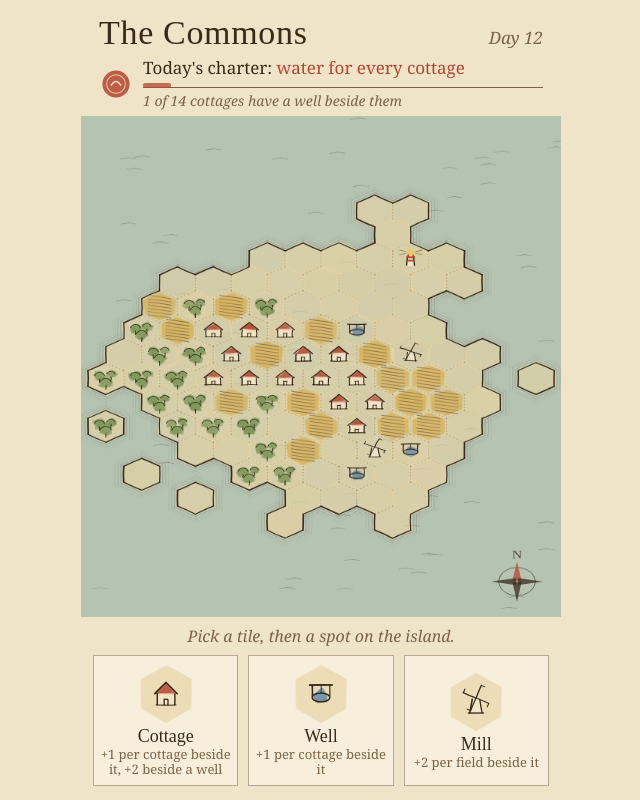
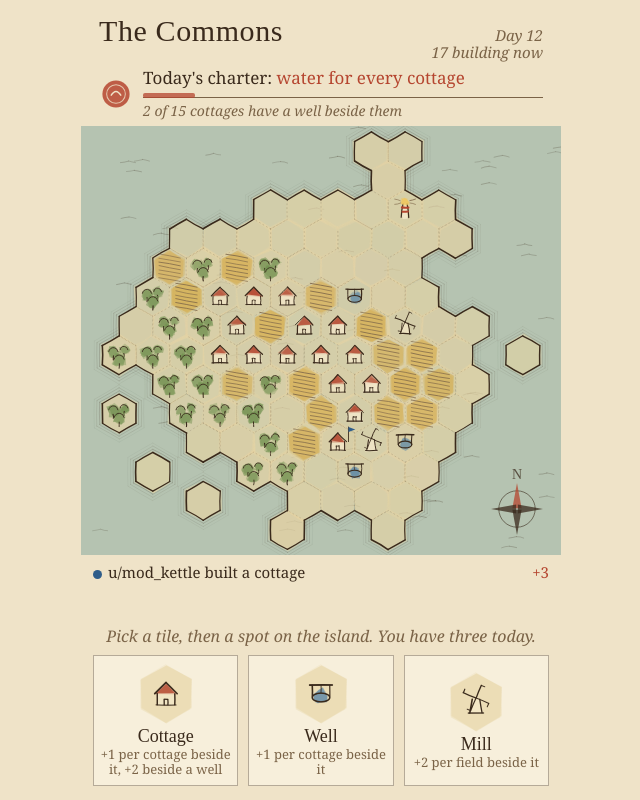
Before and after one commit to pythonhack000/feudlands, a plain HTML site: page prototype/index.html in a window 1280 px wide. Shown: the whole page, without its empty margins (319-959 px from the left). Drawn offline with Linux system fonts and the light colour scheme; a web font is replaced by a local one.

Commit message:
feat: live island: other players build in front of you, pennants, feed, three tiles a day; fix pointer offset

```diff
--- a/prototype/index.html
+++ b/prototype/index.html
@@ -25,8 +25,8 @@
   main { width: 100%; max-width: 480px; height: 100vh; display: flex; flex-direction: column; }
   header { padding: 14px 18px 6px; }
   .title-row { display: flex; align-items: baseline; justify-content: space-between; gap: 12px; }
-  h1 { font-family: 'IM Fell English SC', serif; font-weight: 400; font-size: 34px; margin: 0; letter-spacing: 0.02em; }
-  .day { font-style: italic; color: var(--ink-soft); font-size: 17px; }
+  h1 { font-family: 'IM Fell English SC', serif; font-weight: 400; font-size: 30px; margin: 0; letter-spacing: 0.02em; white-space: nowrap; }
+  .day { font-style: italic; color: var(--ink-soft); font-size: 15px; text-align: right; line-height: 1.15; }
   .charter { margin-top: 6px; display: flex; gap: 10px; align-items: center; }
   .seal { width: 34px; height: 34px; flex: none; }
   .charter p { margin: 0; font-size: 17px; line-height: 1.2; }
@@ -40,6 +40,13 @@
   .tray { padding: 8px 12px 14px; }
   .status { text-align: center; font-style: italic; color: var(--ink-soft); font-size: 16px; margin: 0 0 8px; min-height: 20px; }
   .cards { display: flex; gap: 10px; }
+  .feed { list-style: none; margin: 0 0 6px; padding: 0; font-size: 15px; height: 56px; overflow: hidden; }
+  .feed li { display: flex; gap: 6px; align-items: baseline; line-height: 1.2; animation: inkin .5s ease-out; }
+  .feed li:nth-child(2) { opacity: .7; } .feed li:nth-child(3) { opacity: .45; }
+  .feed i { width: 9px; height: 9px; border-radius: 50%; flex: none; display: inline-block; transform: translateY(1px); }
+  .feed b { font-weight: 400; } .feed em { color: var(--vermilion); font-style: normal; margin-left: auto; }
+  @keyframes inkin { from { opacity: 0; transform: translateY(6px); } }
+  @media (prefers-reduced-motion: reduce) { .feed li { animation: none; } }
   .card { flex: 1; background: rgba(255,250,236,.55); border: 1px solid rgba(58,42,28,.35); padding: 6px 6px 8px; text-align: center; cursor: pointer; font: inherit; color: inherit; transition: transform .15s, border-color .15s; }
   .card canvas { width: 64px; height: 64px; margin: 0 auto; }
   .card b { display: block; font-family: 'IM Fell English SC', serif; font-weight: 400; font-size: 18px; }
@@ -54,7 +61,7 @@
   <header>
     <div class="title-row">
       <h1>The Commons</h1>
-      <span class="day">Day 12</span>
+      <span class="day">Day 12<br><span id="here">17</span> building now</span>
     </div>
     <div class="charter">
       <svg class="seal" viewBox="0 0 40 40" aria-hidden="true">
@@ -74,7 +81,8 @@
     <div class="tip" id="tip"></div>
   </div>
   <div class="tray">
-    <p class="status" id="status">Pick a tile, then a spot on the island.</p>
+    <ol class="feed" id="feed" aria-live="polite"></ol>
+    <p class="status" id="status">Pick a tile, then a spot on the island. You have three today.</p>
     <div class="cards" id="cards"></div>
   </div>
 </main>
@@ -229,7 +237,7 @@ function layout() {
   size = Math.min(box.width / (maxX - minX), box.height / (maxY - minY));
   ox = box.width / 2 - size * (minX + maxX) / 2; oy = box.height / 2 - size * (minY + maxY) / 2;
 }
-let hover = null, picked = null, placed = null;
+let hover = null, picked = null;
 function draw() {
   g.setTransform(dpr, 0, 0, dpr, 0, 0);
   const w = canvas.width / dpr, h = canvas.height / dpr;
@@ -261,20 +269,43 @@ function draw() {
       else if (hash(c.q, c.r, i) > 0.35) { g.setLineDash([1, 3]); inkLine(a.x, a.y, b.x, b.y, rand, 0.5, 'rgba(58,42,28,.3)'); g.setLineDash([]); }
     });
   }
-  // Tiles.
-  for (const c of land) if (c.tile) drawTile(c.tile, center(c), size, rng(c.q * 31 + c.r * 17 + 3));
-  // Your tile today, circled in red.
-  if (placed) { const p = center(placed); g.strokeStyle = C.roof; g.lineWidth = 1.6; g.beginPath(); g.ellipse(p.x, p.y, size * 1.05, size * .95, -0.2, 0.2, Math.PI * 2.1); g.stroke(); }
+  // Tiles, with today's newest drawing themselves in.
+  const now = performance.now();
+  for (const c of land) {
+    if (!c.tile) continue;
+    const age = c.bornAt ? now - c.bornAt : Infinity;
+    const p = center(c);
+    if (age < INK_MS) {
+      const k = age / INK_MS;
+      g.save(); g.globalAlpha = k; g.translate(p.x, p.y); g.scale(0.6 + 0.4 * k, 0.6 + 0.4 * k); g.translate(-p.x, -p.y);
+      drawTile(c.tile, p, size, rng(c.q * 31 + c.r * 17 + 3)); g.restore();
+    } else drawTile(c.tile, p, size, rng(c.q * 31 + c.r * 17 + 3));
+  }
+  // Today's builders plant a pennant in their colour; yours are red.
+  for (const c of land) if (c.tile && c.day === TODAY) pennant(center(c), colourOf(c.by));
+  // A name and score float above each fresh build for a moment.
+  for (const c of land) {
+    const age = c.bornAt ? now - c.bornAt : Infinity;
+    if (age > LABEL_MS) continue;
+    const p = center(c), k = Math.min(1, age / 300) * Math.min(1, (LABEL_MS - age) / 500);
+    g.save(); g.globalAlpha = k; g.font = `italic ${Math.round(size * 0.7)}px 'IM Fell English', serif`; g.textAlign = 'center';
+    const text = `${c.by === 'you' ? 'you' : 'u/' + c.by}  +${c.points}`;
+    const tw = g.measureText(text).width, y = p.y - size * 1.45 - (age / LABEL_MS) * size * 0.4;
+    g.fillStyle = 'rgba(239,227,200,.92)'; g.fillRect(p.x - tw / 2 - 5, y - size * 0.62, tw + 10, size * 0.85);
+    g.strokeStyle = colourOf(c.by); g.lineWidth = 1; g.strokeRect(p.x - tw / 2 - 5, y - size * 0.62, tw + 10, size * 0.85);
+    g.fillStyle = C.ink; g.fillText(text, p.x, y); g.restore();
+  }
   // Hover preview.
-  if (hover && picked && canPlace(picked, hover)) {
+  if (hover && pickedType() && canPlace(pickedType(), hover)) {
     const p = center(hover);
     wash(corners(hover, size * 0.95), C.roof, rand, 0.1, 2);
-    drawTile(picked, p, size, rng(1), true);
-    const pts = score(picked, hover);
+    drawTile(pickedType(), p, size, rng(1), true);
+    const pts = score(pickedType(), hover);
     g.font = `italic ${Math.round(size * 0.85)}px 'IM Fell English', serif`; g.fillStyle = C.roof; g.textAlign = 'center';
-    g.fillText(pts ? `+${pts}` : '+0', p.x + size * 0.9, p.y - size * 0.8);
-  } else if (hover && picked && hover.land) {
-    g.strokeStyle = 'rgba(58,42,28,.4)'; g.lineWidth = 1; inkLine(center(hover).x - 5, center(hover).y - 5, center(hover).x + 5, center(hover).y + 5, rand); inkLine(center(hover).x + 5, center(hover).y - 5, center(hover).x - 5, center(hover).y + 5, rand);
+    g.fillText(`+${pts}`, p.x + size * 0.95, p.y - size * 0.75);
+  } else if (hover && pickedType() && hover.land) {
+    const p = center(hover);
+    inkLine(p.x - 5, p.y - 5, p.x + 5, p.y + 5, rand, 1, 'rgba(58,42,28,.5)'); inkLine(p.x + 5, p.y - 5, p.x - 5, p.y + 5, rand, 1, 'rgba(58,42,28,.5)');
   }
   drawCompass(w - 44, h - 46, 26, rand);
 }
@@ -287,6 +318,26 @@ function drawCompass(x, y, r, rand) {
   g.restore();
 }
 
+const TODAY = 12, INK_MS = 700, LABEL_MS = 2600;
+const INKS = ['#2f5d8a', '#5a7d2e', '#7b4f9e', '#a0662a', '#2e7d74', '#8a3b5c', '#4a5568'];
+const colourOf = (name) => name === 'you' ? C.roof : INKS[[...name].reduce((h, ch) => h * 31 + ch.charCodeAt(0), 7) % INKS.length];
+function pennant(p, colour) {
+  const x = p.x + size * 0.55, y = p.y - size * 0.35, u = size / 20;
+  g.save(); g.strokeStyle = C.ink; g.lineWidth = 0.9 * u; g.beginPath(); g.moveTo(x, y + 6 * u); g.lineTo(x, y - 9 * u); g.stroke();
+  g.fillStyle = colour; g.beginPath(); g.moveTo(x, y - 9 * u); g.lineTo(x + 7 * u, y - 6.5 * u); g.lineTo(x, y - 4 * u); g.closePath(); g.fill(); g.restore();
+}
+// Redraw every frame while something is inking in or labelled.
+let raf = 0;
+function animate() {
+  cancelAnimationFrame(raf);
+  const tick = () => {
+    draw();
+    const now = performance.now();
+    if ([...cells.values()].some((c) => c.bornAt && now - c.bornAt < LABEL_MS)) raf = requestAnimationFrame(tick);
+  };
+  raf = requestAnimationFrame(tick);
+}
+
 // ---------- picking a hex ----------
 function hexAt(px, py) {
   const x = (px - ox) / size, y = (py - oy) / size;
@@ -297,36 +348,35 @@ function hexAt(px, py) {
   return cell(rq, rr);
 }
 
-// ---------- the day's hand ----------
-const hand = ['cottage', 'well', 'mill'];
+// ---------- the day's hand: three tiles, each used once ----------
+const hand = [{ type: 'cottage', used: false }, { type: 'well', used: false }, { type: 'mill', used: false }];
 const cardsEl = document.getElementById('cards');
 const statusEl = document.getElementById('status');
+let myPoints = 0;
 function renderCards() {
   cardsEl.innerHTML = '';
-  for (const type of hand) {
+  hand.forEach((slot, i) => {
     const b = document.createElement('button');
-    b.className = 'card'; b.type = 'button'; b.setAttribute('aria-pressed', String(picked === type)); b.disabled = Boolean(placed);
+    b.className = 'card'; b.type = 'button'; b.setAttribute('aria-pressed', String(picked === i)); b.disabled = slot.used;
     const cv = document.createElement('canvas'); cv.width = 128; cv.height = 128;
     b.append(cv);
-    b.insertAdjacentHTML('beforeend', `<b>${TILES[type].name}</b><small>${TILES[type].rule}</small>`);
-    b.onclick = () => { picked = picked === type ? null : type; statusEl.textContent = picked ? `Choose where the ${TILES[type].name.toLowerCase()} goes.` : 'Pick a tile, then a spot on the island.'; renderCards(); draw(); };
+    b.insertAdjacentHTML('beforeend', `<b>${TILES[slot.type].name}</b><small>${slot.used ? 'Built' : TILES[slot.type].rule}</small>`);
+    b.onclick = () => { picked = picked === i ? null : i; statusEl.textContent = picked !== null ? `Choose where the ${TILES[slot.type].name.toLowerCase()} goes.` : 'Pick a tile, then a spot on the island.'; renderCards(); draw(); };
     cardsEl.append(b);
-    // Draw the icon with the same pen into the card.
     const saved = size; size = 22;
-    drawIconInto(cv.getContext('2d'), type);
+    drawIconInto(cv.getContext('2d'), slot.type);
     size = saved;
-  }
+  });
 }
+const pickedType = () => (picked === null ? null : hand[picked].type);
 function drawIconInto(ctx2, type) {
-  const prev = g; gSwap(ctx2);
+  const prev = g; g = ctx2;
   const hex = [...Array(6)].map((_, i) => { const a = Math.PI / 180 * (60 * i - 30); return { x: 64 + 58 * Math.cos(a), y: 64 + 58 * Math.sin(a) }; });
   ctx2.setTransform(1, 0, 0, 1, 0, 0);
   wash(hex, C.land, rng(5), 0.35, 3);
   drawTile(type, { x: 64, y: 66 }, 50, rng(9));
-  gSwap(prev);
+  g = prev;
 }
-function gSwap(ctx) { g = ctx; }
-
 // ---------- charter progress: cottages with a well beside them ----------
 const bar = document.getElementById('bar');
 function updateCharter() {
@@ -336,27 +386,52 @@ function updateCharter() {
   document.getElementById('count').textContent = `${watered.length} of ${cottages.length} cottages have a well beside them`;
 }
 
-// ---------- input ----------
+// ---------- building, yours and everyone else's ----------
+const feedEl = document.getElementById('feed');
+function build(c, type, by) {
+  const points = score(type, c);
+  Object.assign(c, { tile: type, by, day: TODAY, points, bornAt: performance.now() });
+  const li = document.createElement('li');
+  li.innerHTML = `<i style="background:${colourOf(by)}"></i><span><b>${by === 'you' ? 'You' : 'u/' + by}</b> built a ${TILES[type].name.toLowerCase()}</span><em>+${points}</em>`;
+  feedEl.prepend(li);
+  while (feedEl.children.length > 3) feedEl.lastChild.remove();
+  updateCharter(); animate();
+  return points;
+}
+// Other players: each picks a decent spot for a tile from their own hand.
+const crowd = rng(99);
+function someoneBuilds() {
+  const by = NAMES[Math.floor(crowd() * NAMES.length)];
+  const type = ['cottage', 'field', 'grove', 'well', 'field', 'grove', 'cottage', 'mill'][Math.floor(crowd() * 8)];
+  const spots = [...cells.values()].filter((c) => canPlace(type, c)).sort(() => crowd() - 0.5).slice(0, 12);
+  const best = spots.sort((a, b) => score(type, b) - score(type, a))[0];
+  if (best) build(best, type, by);
+  document.getElementById('here').textContent = String(14 + Math.floor(crowd() * 9));
+  setTimeout(someoneBuilds, 2500 + crowd() * 3500);
+}
+
 const tip = document.getElementById('tip');
 function pointer(e) { const b = canvas.getBoundingClientRect(); return { x: e.clientX - b.left, y: e.clientY - b.top }; }
 canvas.addEventListener('pointermove', (e) => {
   const p = pointer(e); const c = hexAt(p.x, p.y);
   if (c !== hover) { hover = c; draw(); }
-  if (c && c.tile && !picked) { tip.style.display = 'block'; tip.style.left = p.x + 'px'; tip.style.top = p.y + 'px'; tip.textContent = `${TILES[c.tile].name}, built by u/${c.by} on day ${c.day}`; }
+  if (c && c.tile && picked === null) { tip.style.display = 'block'; tip.style.left = p.x + 'px'; tip.style.top = p.y + 'px'; tip.textContent = `${TILES[c.tile].name}, built by ${c.by === 'you' ? 'you' : 'u/' + c.by} on day ${c.day}`; }
   else tip.style.display = 'none';
 });
 canvas.addEventListener('pointerleave', () => { hover = null; tip.style.display = 'none'; draw(); });
 canvas.addEventListener('pointerdown', (e) => {
-  const p = pointer(e); const c = hexAt(p.x, p.y);
-  if (!picked || placed) return;
-  if (!canPlace(picked, c)) { statusEl.textContent = picked === 'lighthouse' ? 'A lighthouse has to stand on the coast.' : 'That spot is taken or under water.'; return; }
-  const pts = score(picked, c);
-  c.tile = picked; c.by = 'you'; c.day = 12; placed = c;
-  statusEl.textContent = `${TILES[picked].name} built for ${pts} ${pts === 1 ? 'point' : 'points'}. Come back tomorrow for a new hand.`;
-  picked = null; hover = null; renderCards(); updateCharter(); draw();
+  const p = pointer(e); const c = hexAt(p.x, p.y); const type = pickedType();
+  if (!type) return;
+  if (!canPlace(type, c)) { statusEl.textContent = type === 'lighthouse' ? 'A lighthouse has to stand on the coast.' : 'That spot is taken or under water.'; return; }
+  myPoints += build(c, type, 'you');
+  hand[picked].used = true; picked = null; hover = null;
+  const left = hand.filter((slot) => !slot.used).length;
+  statusEl.textContent = left ? `${myPoints} points today. ${left} ${left === 1 ? 'tile' : 'tiles'} left.` : `${myPoints} points today. Your hand is spent; a new one comes tomorrow.`;
+  renderCards();
 });
-window.addEventListener('resize', () => { layout(); draw(); });
-document.fonts.ready.then(() => { layout(); renderCards(); updateCharter(); draw(); });
+// The canvas follows its box, so the hex under the pointer is always the one drawn there.
+new ResizeObserver(() => { layout(); draw(); }).observe(canvas);
+document.fonts.ready.then(() => { updateCharter(); renderCards(); layout(); draw(); setTimeout(someoneBuilds, 1200); });
 </script>
 </body>
 </html>
```
